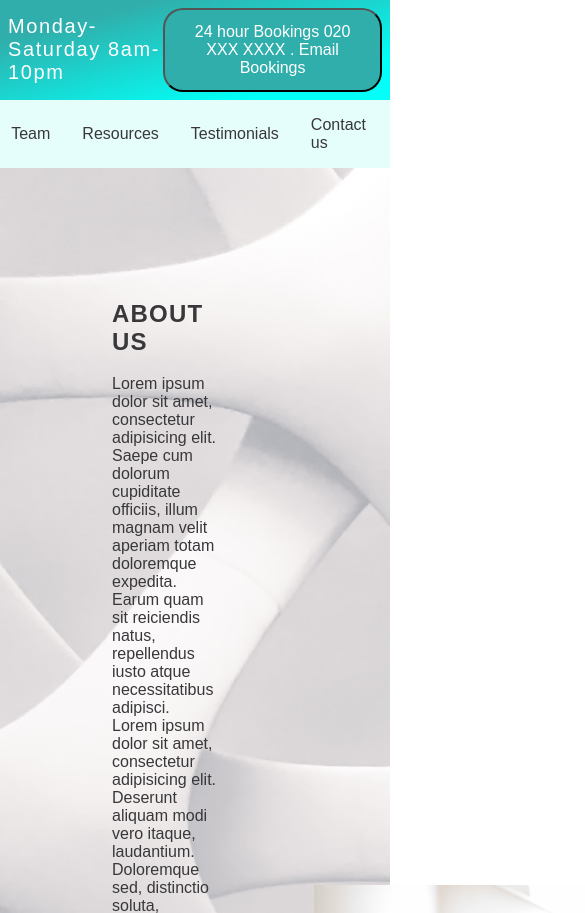
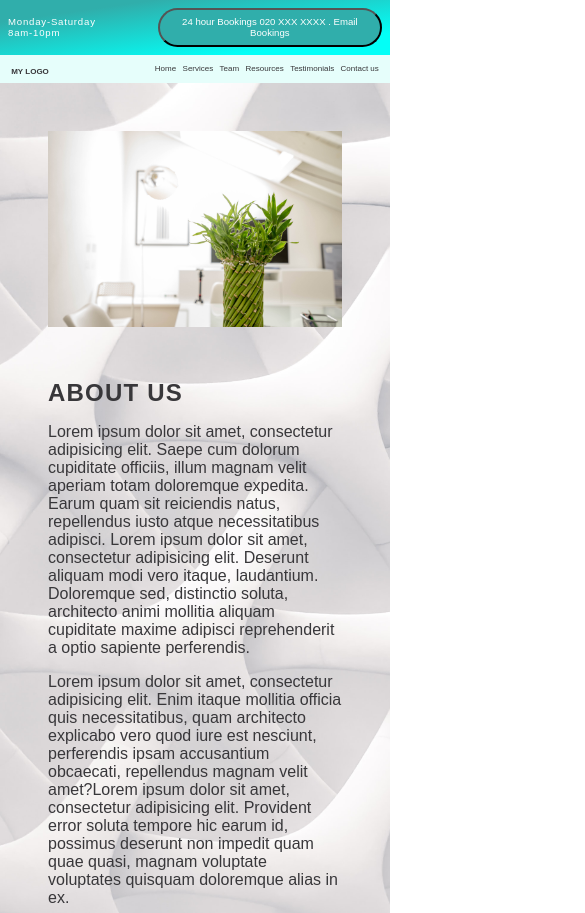
Before and after one commit to Wildelyssa/PhysioWebsite, a plain HTML site: page Index.html in a window 390 px wide. Shown: the top 913 px of the page, 585 px wide, since content can reach past the window. Drawn offline with Linux system fonts and the light colour scheme.

Commit message:
making edits to files

```diff
--- a/Index.html
+++ b/Index.html
@@ -23,7 +23,6 @@
 		</div>
 	</nav>
 	<main>
-		<div class="main">
 		<div class="aboutBox">
 			<h2 class="title">About Us</h2>
 			<p> Lorem ipsum dolor sit amet, consectetur adipisicing elit. Saepe cum dolorum cupiditate officiis, illum magnam velit aperiam totam doloremque expedita. Earum quam sit reiciendis natus, repellendus iusto atque necessitatibus adipisci. Lorem ipsum dolor sit amet, consectetur adipisicing elit. Deserunt aliquam modi vero itaque, laudantium. Doloremque sed, distinctio soluta, architecto animi mollitia aliquam cupiditate maxime adipisci reprehenderit a optio sapiente perferendis.</p>
--- a/style.css
+++ b/style.css
@@ -64,7 +64,7 @@ margin-bottom: 1rem;
 	letter-spacing: 0.05em;
 }
 
-.main {
+main {
 	padding: 4rem;
 	display: flex;
 	align-items: center;
@@ -103,7 +103,6 @@ margin-bottom: 1rem;
 	padding: 2rem;
 	display: flex;
 	flex-direction: row;
-	list-style: none;
 	text-align: center;
 }
 
@@ -164,3 +163,103 @@ footer h3 {
 .sMedia {
 	padding-bottom: 1.5rem;
 }
+
+@media only screen and (max-width: 768px) {
+
+	nav {
+		font-size: 0.8rem;
+	}
+
+	.nav {
+		font-size: 0.8rem;
+		letter-spacing: 0.05rem;
+	}
+
+	.nav span {
+		width: 30%;
+	}
+
+	.navItem {
+	}
+
+	.button1 {
+		font-size: 0.8rem;
+		padding: 0.4rem;
+	}
+
+	main {
+		flex-direction: column-reverse;
+		padding: 4rem 4rem 3rem 4rem;
+	}
+
+	.mainImage {
+		margin: 0;
+		padding: 0;
+	}
+
+	.aboutBox {
+		padding: 2rem 0 0 0;
+	}
+
+	.iconList {
+		display: grid;
+		grid-template-columns: 1fr 1fr;
+		align-items: center;
+	}
+}
+
+@media only screen and (max-width: 600px) {
+	nav {
+		font-size: 0.6rem;
+	}
+
+	.nav {
+		font-size: 0.6rem;
+		letter-spacing: 0.05rem;
+	}
+
+	.nav span {
+		width: 30%;
+	}
+
+	.navItem {
+		font-size: 0.6rem;
+		padding: 0.6rem 0.2rem;
+	}
+
+	.button1 {
+		font-size: 0.6rem;
+	}
+
+	main {
+		display: flex!important;
+		flex-direction: column-reverse!important;
+		padding: 3rem 3rem 2rem 3rem;
+	}
+
+	.title {
+		margin-bottom: 0;
+	}
+
+	.mainImage {
+		width: 100%;
+		height: auto;
+	}
+
+	.iconList {
+		display: flex;
+		flex-direction: column;
+		padding: 0;
+	}
+}
+
+@media only screen and (max-width: 500px) {
+
+	.button1 {
+		width: 60%;
+	}
+
+	.navItem {
+		font-size: 0.5rem;
+	}
+}
```
Also changed, not shown: 2 other files. Lines whose indentation alone changed are shown as unchanged.
